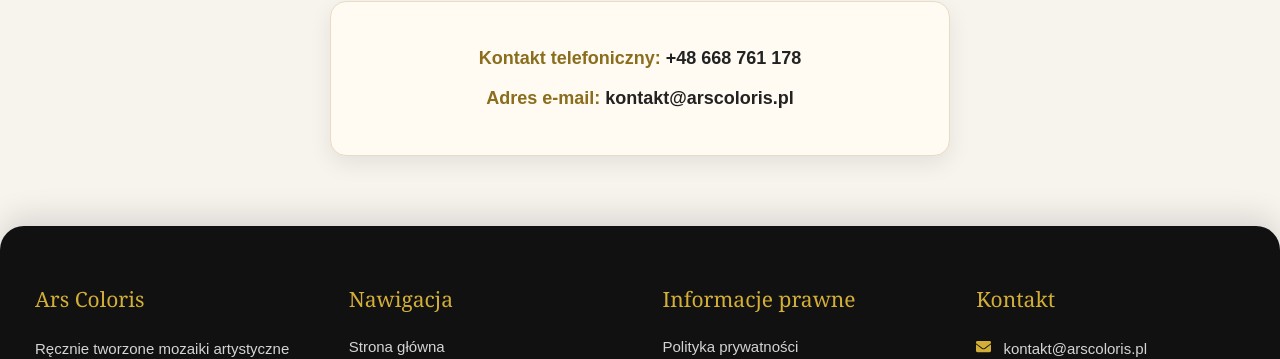
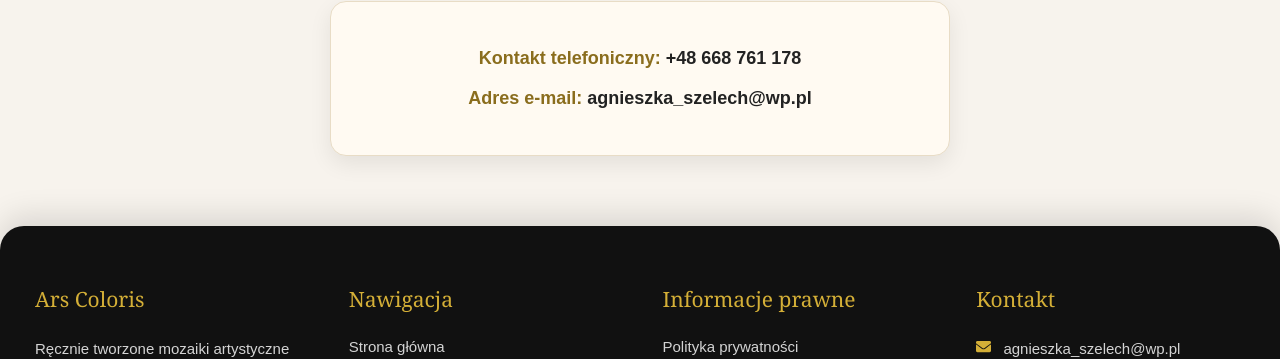
Before and after one commit to Marzeda/Ars_Coloris, a React (Create React App) app in the folder ars_coloris_front/: page /contact in a window 1280 px wide. Shown: the part 442-801 px from the top of the page. Built offline with nearby package versions, Linux system fonts and the light colour scheme; no server answers.

Commit message:
fix: update contact email in footer and contact page

```diff
--- a/ars_coloris_front/src/components/Footer.js
+++ b/ars_coloris_front/src/components/Footer.js
@@ -97,8 +97,8 @@
 
                     <p>
                         <FaEnvelope />{" "}
-                        <a href="mailto:kontakt@arscoloris.pl">
-                            kontakt@arscoloris.pl
+                        <a href="mailto:agnieszka_szelech@wp.pl">
+                            agnieszka_szelech@wp.pl
                         </a>
                     </p>
                 </div>
--- a/ars_coloris_front/src/pages/Contact.js
+++ b/ars_coloris_front/src/pages/Contact.js
@@ -28,8 +28,8 @@
 
                 <p>
                     <strong>Adres e-mail:</strong>{" "}
-                    <a href="mailto:kontakt@arscoloris.pl">
-                        kontakt@arscoloris.pl
+                    <a href="mailto:agnieszka_szelech@wp.pl">
+                        agnieszka_szelech@wp.pl
                     </a>
                 </p>
             </div>
```
